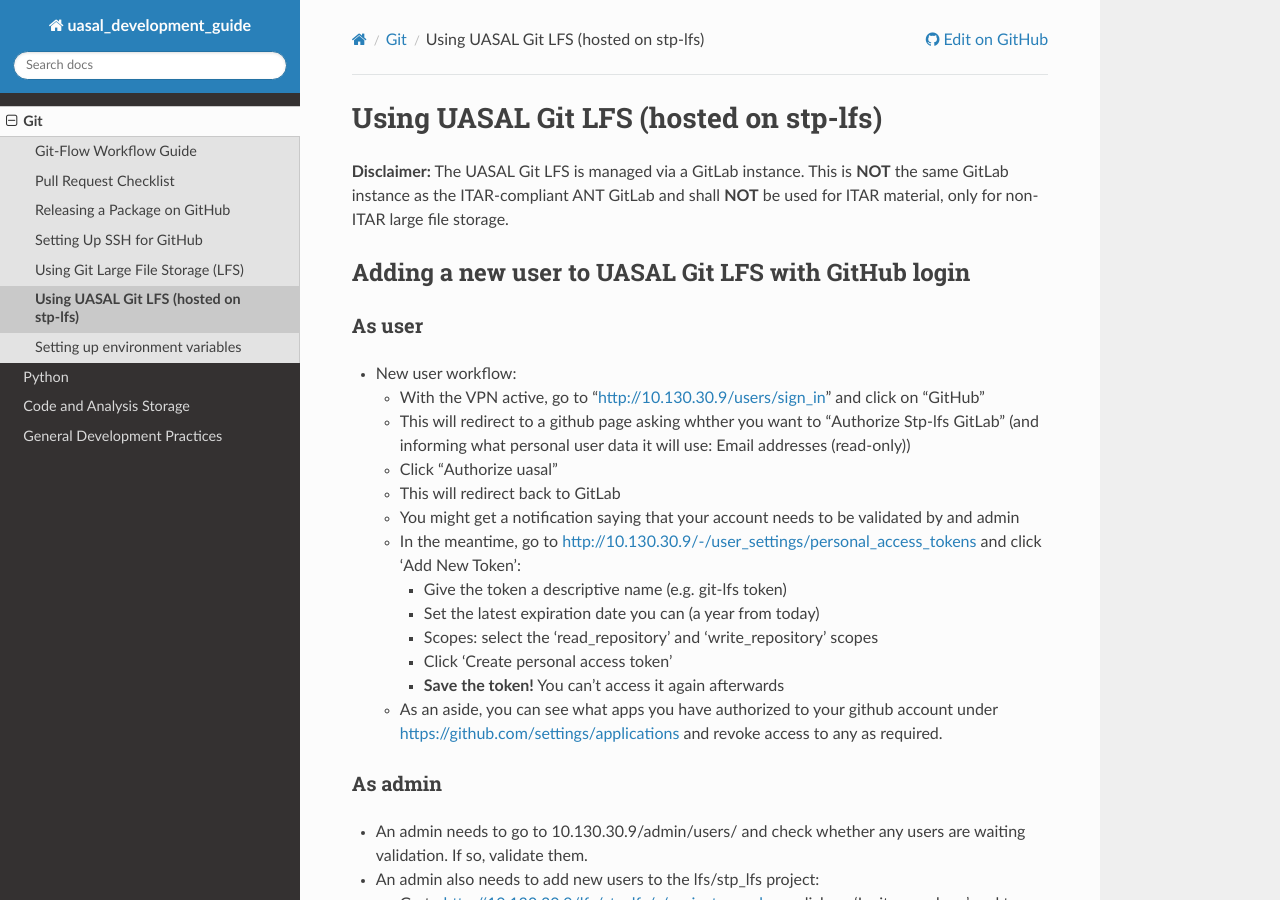
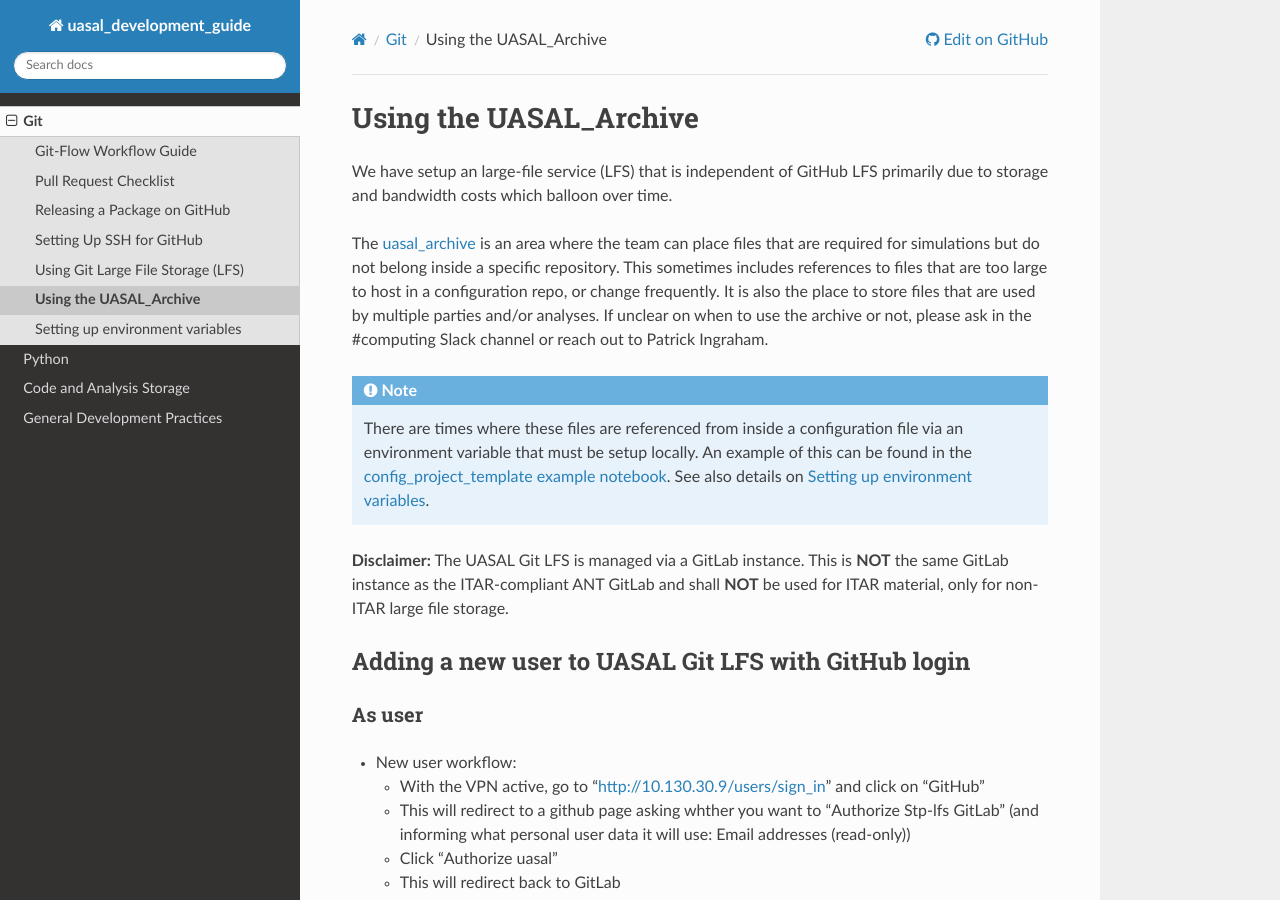
Before and after one commit to uasal/uasal_development_guide, a Sphinx documentation site: the page built from source/git/uasal_lfs.rst, in a window 1280 px wide and 900 px high. Built offline with Sphinx 7.4.7 and the Read the Docs theme 3.1.0, drawn with Linux system fonts in a browser that asks for light colours.

Commit message:
Added cross linking between sections. Expanded explanation on the uasal_archive and how it differs from the LFS.

```diff
--- a/source/conf.py
+++ b/source/conf.py
@@ -17,8 +17,6 @@ extensions = []
 
 templates_path = ['_templates']
 exclude_patterns = ['_build', 'Thumbs.db', '.DS_Store']
-
-
 
 # -- Options for HTML output -------------------------------------------------
 # https://www.sphinx-doc.org/en/master/usage/configuration.html#options-for-html-output
@@ -59,7 +57,8 @@ html_context = {
     'source_suffix': _source_suffix,
 }
 
-# Parameters for the link checking
+# Parameters for the linking and link checking
+
 linkcheck_allowed_redirects = {
 # All HTTP redirections from the source URI to
 # the canonical URI will be treated as "working".
@@ -74,7 +73,8 @@ linkcheck_ignore = [
    'https://github.com/uasal/spacecoron_design_docs/*',
    'https://github.com/uasal/wcc_designdocs/*',
    'https://gitlab.sc.ascendingnode.tech*',
-   'https://github.com/uasal/lab_documents*'
+   'https://github.com/uasal/lab_documents*',
+   'https://github.com/uasal/uasal_archive'
 ]
 
 # Sites where the anchoring doesn't work correctly (often a redirect issue)
--- a/source/git/Git_LFS_Guide.rst
+++ b/source/git/Git_LFS_Guide.rst
@@ -12,6 +12,10 @@ can absolutely just go ahead and follow instructions on the `git lfs
 website <https://git-lfs.com/>`_. These will work, however the notes
 down here also emphasize some additional points/pitfalls so read on if
 you are installing for the first time and want to be extra cautious.
+
+.. note::
+    This is not to be confused with the :ref:`uasal_archive <uasal_archive>` which also uses an analogous LFS functionality that is *not* hosted by GitHub.
+
 
 Installation
 ~~~~~~~~~~~~
--- a/source/git/setup_env_variables.rst
+++ b/source/git/setup_env_variables.rst
@@ -1,10 +1,11 @@
+.. _env_variables:
+
 Setting up environment variables
 ================================
 
 Several UASAL repositories and/or python packages require environment variables to be configured
 in order to read in a configuration correctly. In context of configuration repos such as
-config_stp or config_um, the environment variable is set to a remote file server so that
-on package usage, the path to the file server is automatically expanded.
+config_stp or config_um, the environment variable is set to a remote file server (e.g. a cloned repo such as the :ref:`uasal_archive <uasal_archive>`) so that on package usage, the path to the file server is automatically expanded.
 
 Environment Variable Setup
 --------------------------
--- a/source/git/uasal_lfs.rst
+++ b/source/git/uasal_lfs.rst
@@ -1,5 +1,18 @@
-Using UASAL Git LFS (hosted on stp-lfs)
-=======================================
+.. _uasal_archive:
+
+Using the UASAL_Archive
+========================
+
+We have setup an large-file service (LFS) that is independent of GitHub LFS primarily due to storage and bandwidth costs which balloon over time.
+
+The `uasal_archive <https://github.com/uasal/uasal_archive>`__ is an area where the team can place files that are required for simulations but do not belong inside a specific repository.
+This sometimes includes references to files that are too large to host in a configuration repo, or change frequently.
+It is also the place to store files that are used by multiple parties and/or analyses.
+If unclear on when to use the archive or not, please ask in the #computing Slack channel or reach out to Patrick Ingraham.
+
+.. note::
+  There are times where these files are referenced from inside a configuration file via an environment variable that must be setup locally. An example of this can be found in the `config_project_template example notebook <https://github.com/uasal/config_project_template/blob/main/notebooks/example.ipynb>`_. See also details on :ref:`env_variables`.
+
 
 **Disclaimer:** The UASAL Git LFS is managed via a GitLab instance. This
 is **NOT** the same GitLab instance as the ITAR-compliant ANT GitLab and
```
Also changed, not shown: source/python/configuration_management.rst (+5 -8 lines).
